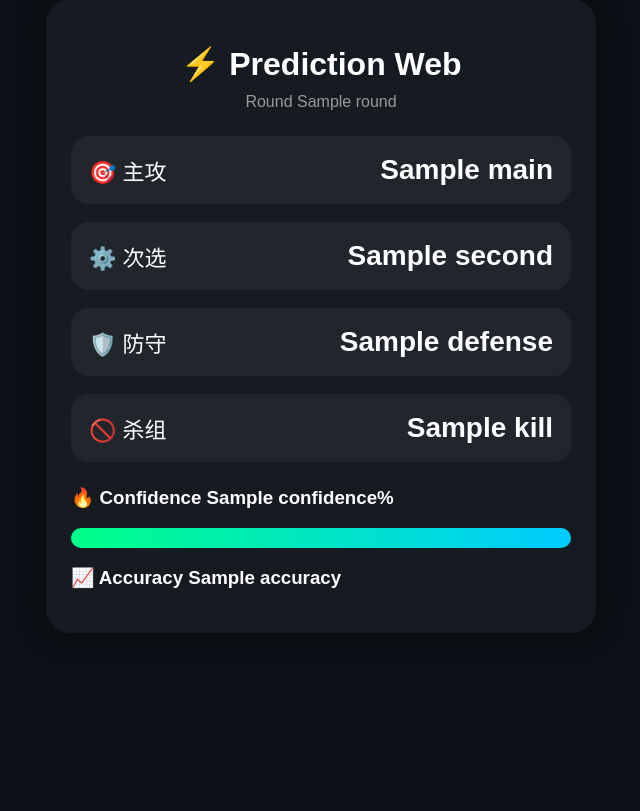
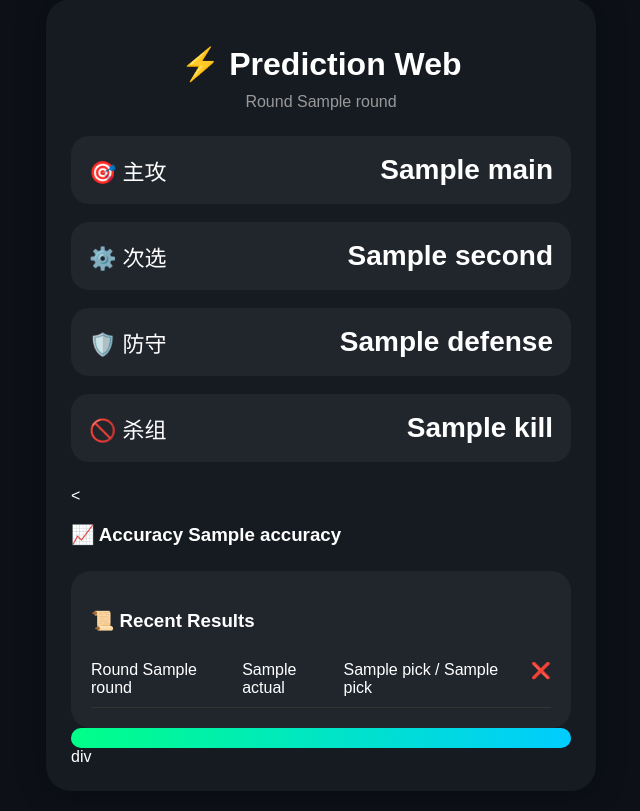
Before and after one commit to lucaslow1234-collab/prediction-web, a Flask app: template templates/index.html in a window 1280 px wide. Shown: the part 21-832 px from the top of the page, without its empty margins (319-959 px from the left). Before the commit the page ends 610 px from the top, so only its background shows below. Run offline with Flask 3, Linux system fonts and the light colour scheme; the template is opened without the code that fills it: most values are stand-ins (such as "Sample title", 1, 10 or a date in 2020).

Commit message:
Update index.html

```diff
--- a/templates/index.html
+++ b/templates/index.html
@@ -131,10 +131,57 @@
 
     <div class="confidence-box">
 
-        <h3>
-        🔥 Confidence
-        {{data.confidence}}%
-        </h3>
+        <<h3>
+📈 Accuracy
+{{data.accuracy}}
+</h3>
+
+<div style="
+margin-top:25px;
+background:#21262d;
+padding:20px;
+border-radius:20px;
+">
+
+<h3>📜 Recent Results</h3>
+
+{% for item in logs %}
+
+<div style="
+display:flex;
+justify-content:space-between;
+padding:10px 0;
+border-bottom:
+1px solid #333;
+">
+
+<span>
+Round {{item.round}}
+</span>
+
+<span>
+{{item.actual}}
+</span>
+
+<span>
+{{item.pick[0]}}
+/
+{{item.pick[1]}}
+</span>
+
+<span>
+{% if item.win %}
+✅
+{% else %}
+❌
+{% endif %}
+</span>
+
+</div>
+
+{% endfor %}
+
+</div>
 
         <div class="bar">
             <div class="fill"
@@ -145,10 +192,7 @@
             </div>
         </div>
 
-        <h3>
-        📈 Accuracy
-        {{data.accuracy}}
-        </h3>
+div
 
     </div>
 
```
